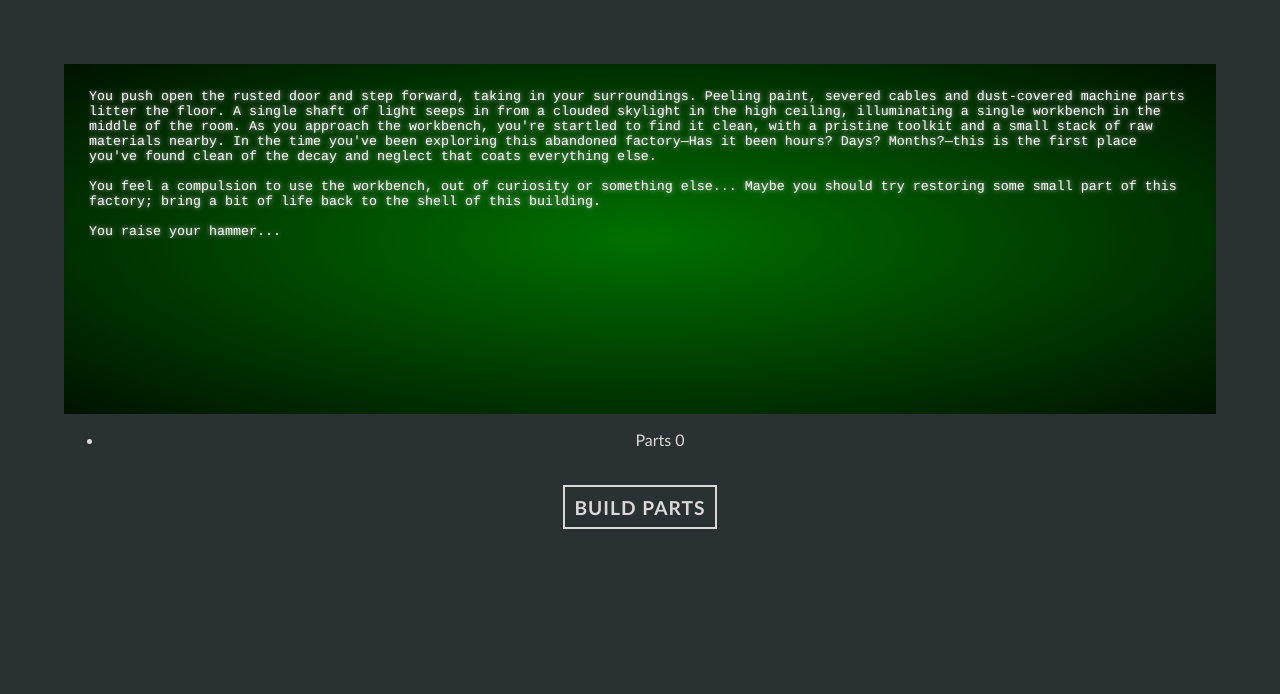
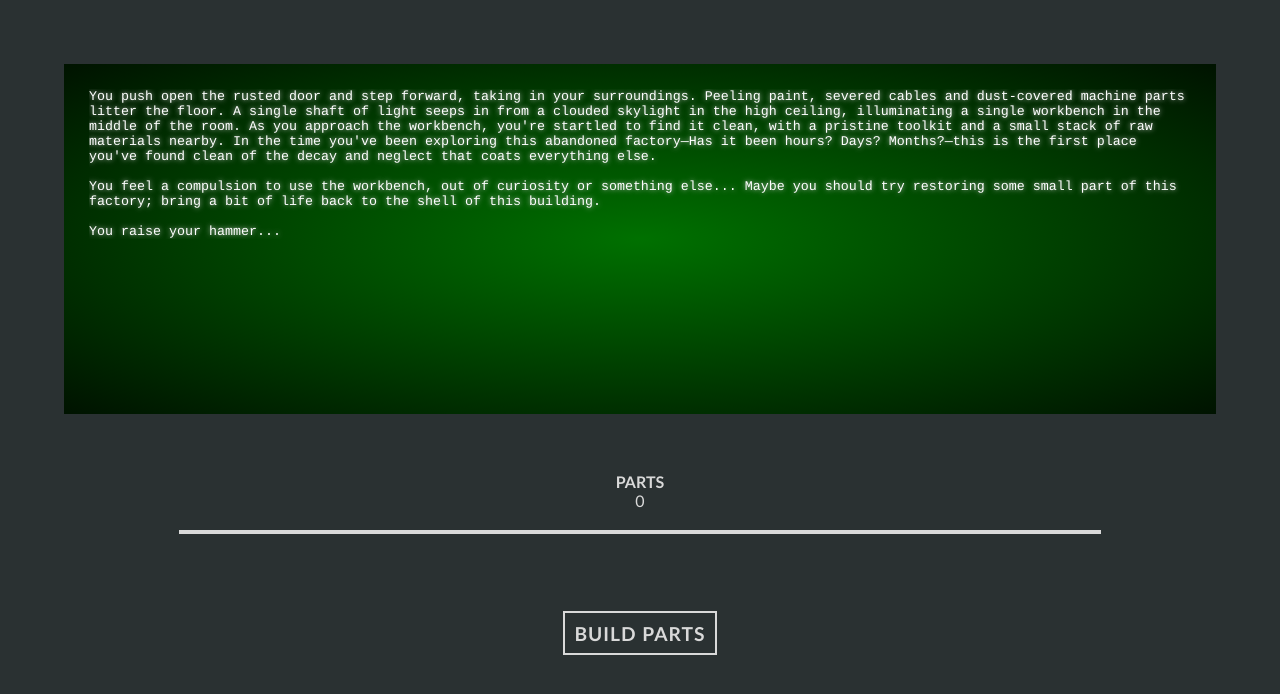
Before and after one commit to T-Nawrocki/an_abandoned_factory, a React (Create React App) app in the folder client/: page / in a window 1280 px wide. Shown: the top 694 px of the page. Built offline with nearby package versions, Linux system fonts and the light colour scheme.

Commit message:
resource tracker styling added

```diff
--- a/client/src/components/ResourceTracker.jsx
+++ b/client/src/components/ResourceTracker.jsx
@@ -1,5 +1,6 @@
 import React, { useState, useEffect } from 'react';
-import { inspirationAutoclickers } from '../data/InspirationAutoclickers'
+import { inspirationAutoclickers } from '../data/InspirationAutoclickers';
+import '../styles/ResourceTracker.scss';
 
 const ResourceTracker = (props) => {
 
@@ -15,18 +16,22 @@ const ResourceTracker = (props) => {
   }, [parts, displayThreshold]);
 
   return (
-    <div id="resource-tracker">
-      <ul>
-        <li id="parts-tracker">
-          Parts { props.parts.toLocaleString(undefined) }
+      <ul id="resource-tracker">
+        <li className="resource-tracker-item">
+          <div className="resource-tracker-item-name">Parts</div>
+          <div className="resource-tracker-item-amount">
+            { props.parts.toLocaleString(undefined) }
+          </div>
         </li>
         { showInspiration &&
-          <li id="inspiration-tracker">
-            Inspiration { props.inspiration.toLocaleString(undefined) }
+          <li className="resource-tracker-item">
+            <div className="resource-tracker-item-name">Inspiration</div>
+            <div className="resource-tracker-item-amount">
+            { props.inspiration.toLocaleString(undefined) }
+            </div>
           </li>
         }
       </ul>
-    </div>
   );
 }
 
--- a/client/src/components/StoryDisplay.jsx
+++ b/client/src/components/StoryDisplay.jsx
@@ -1,5 +1,5 @@
 import React, { useState, useEffect } from 'react';
-import '../styles/Display.scss';
+import '../styles/StoryDisplay.scss';
 
 const StoryDisplay = (props) => {
 
--- /dev/null
+++ b/client/src/styles/ResourceTracker.scss
@@ -0,0 +1,22 @@
+@use 'common/colours';
+
+#resource-tracker {
+
+  display: flex;
+  justify-content: space-around;
+  list-style-type: none;
+  margin: 5% 10%;
+  padding: 0 20% 20px 20%;
+  border-bottom: colours.$light 4px solid;
+
+  .resource-tracker-item {
+    font-size: 1em;
+    text-transform: uppercase;
+
+    .resource-tracker-item-name {
+      font-weight: bold;
+    }
+
+  }
+
+}
```
Also changed, not shown: client/src/styles/StoryDisplay.scss (renamed from client/src/styles/Display.scss).
